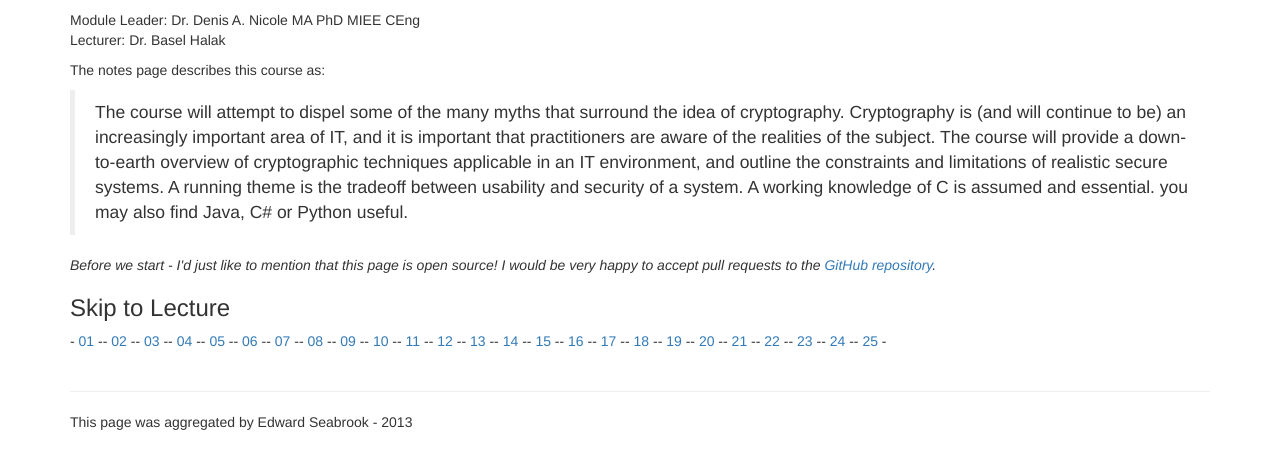
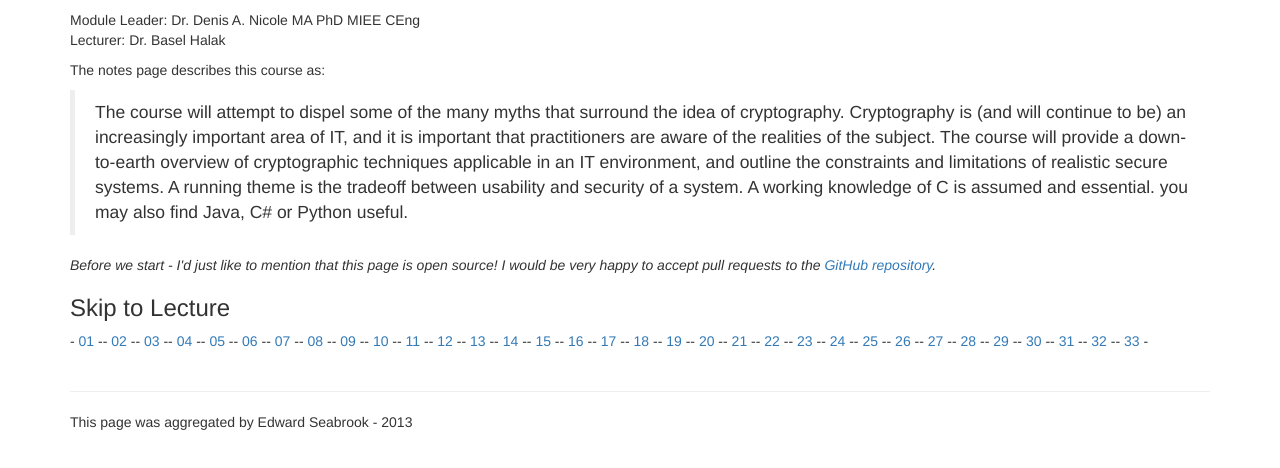
Before and after one commit to edderick/crypto_notes, a plain HTML site: page index.html in a window 1280 px wide. Shown: the part 90-558 px from the top of the page. Drawn offline with nearby package versions, Linux system fonts and the light colour scheme; no server answers.

Commit message:
Added lecture 33 to index

```diff
--- a/index.html
+++ b/index.html
@@ -67,7 +67,7 @@
             }
         }
         $( document ).ready(function() {
-            import_lectures(25);
+            import_lectures(33);
         });
     </script>
   </body>
```
